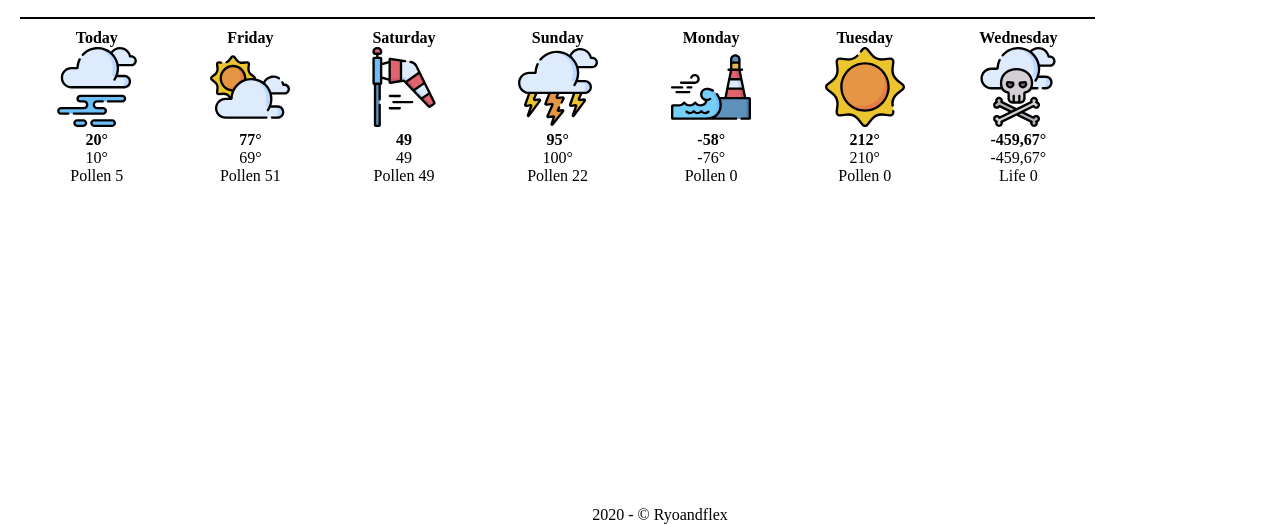
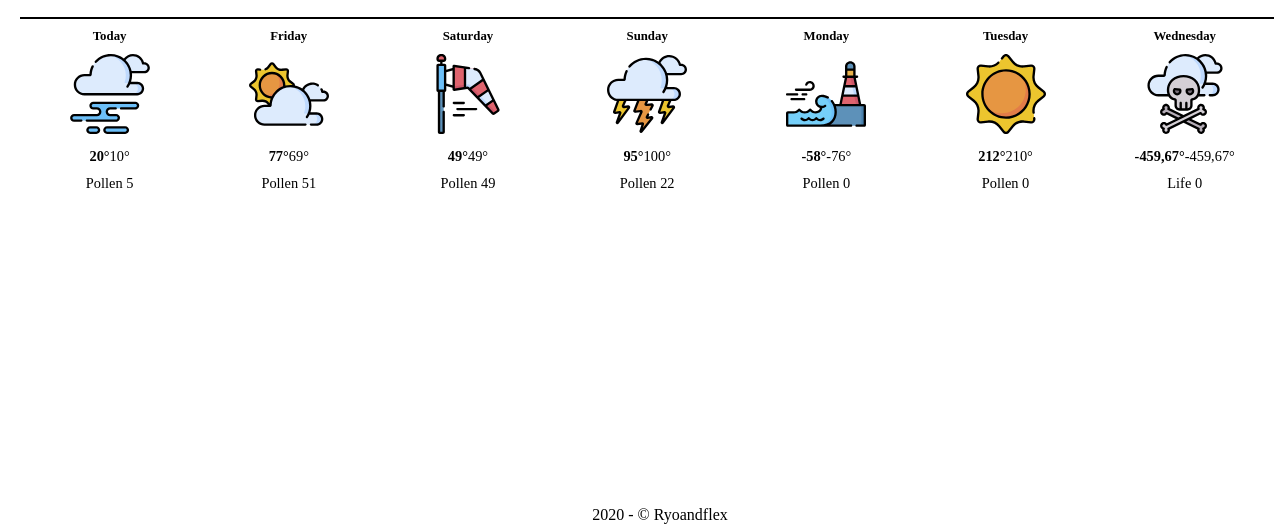
Before and after one commit to RyoandFlex/responsive, a plain HTML site: page index.html in a window 1280 px wide. Shown: the part 276-800 px from the top of the page. Drawn offline with Linux system fonts and the light colour scheme.

Commit message:
weather responsive 1.0

```diff
--- a/css/style.css
+++ b/css/style.css
@@ -93,21 +93,39 @@ footer {
 @media screen and (min-width:800px) {
   .article {
     flex-direction: column;
-    width: 12vw;
-    justify-content: space-between;
+    flex-grow: 1;
   }
 
   .day,
   .icon,
   .temp,
   .pollen {
-    width: 100%;
     display: inline-block;
     text-align: center;
   }
 
   .temp {
     font-size: 1em;
+  }
+
+  .icon {
+    width: 100%;
+  }
+
+  .day {
+    font-size: .8em;
+    padding-bottom: 10px;
+  }
+
+  .temp {
+    display: flex;
+    justify-content: center;
+    padding: 10px;
+    font-size: .9em;
+  }
+
+  .pollen {
+    font-size: .9em;
   }
 
   .day1,
@@ -117,7 +135,7 @@ footer {
   .day5,
   .day6,
   .day7 {
-    width: 12vw;
+    width: 14vw;
     float: left;
     padding: 10px;
   }
--- a/index.html
+++ b/index.html
@@ -58,8 +58,8 @@
       <div class="day">Saturday</div>
       <div class="icon"><img src="./images/windsock.svg" alt="Windsock icon (© Freepik)"></div>
       <div class="temp">
-        <div class="tDay">49</div>
-        <div class="tNight">49</div>
+        <div class="tDay">49°</div>
+        <div class="tNight">49°</div>
       </div>
       <div class="pollen">Pollen 49</div>
     </article>
```
